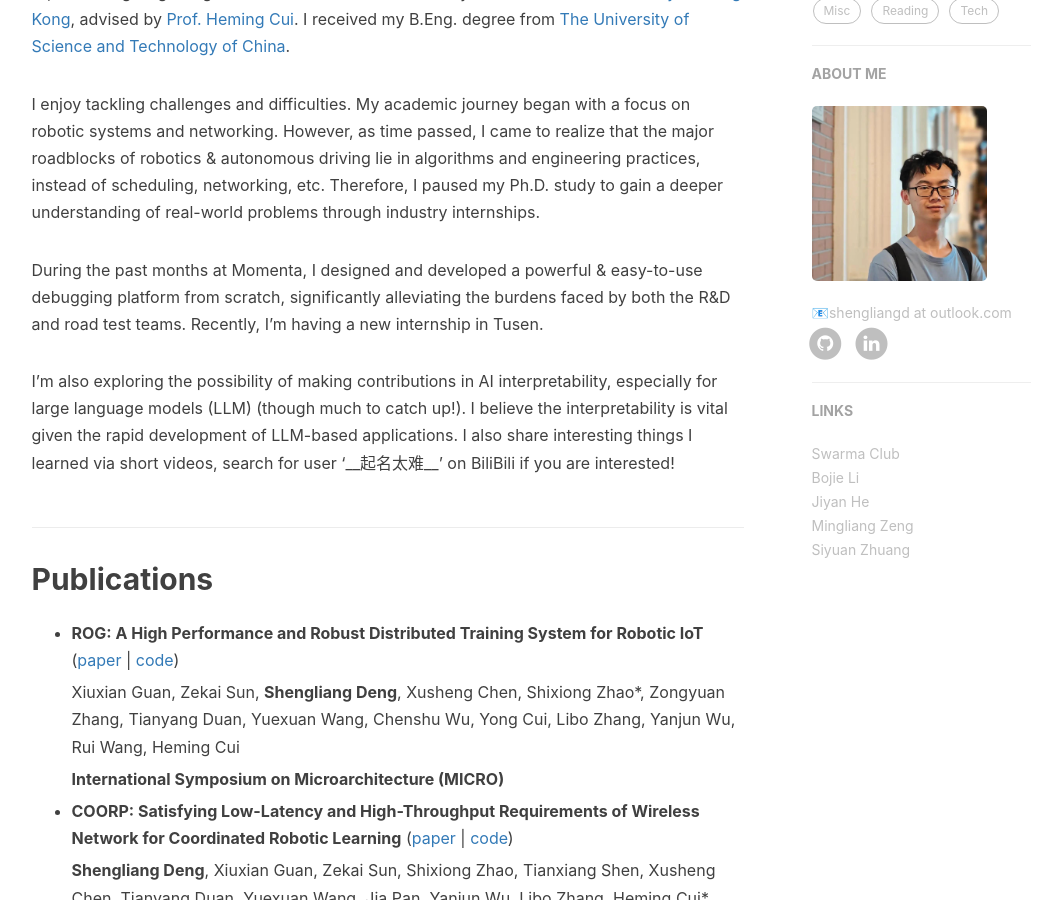
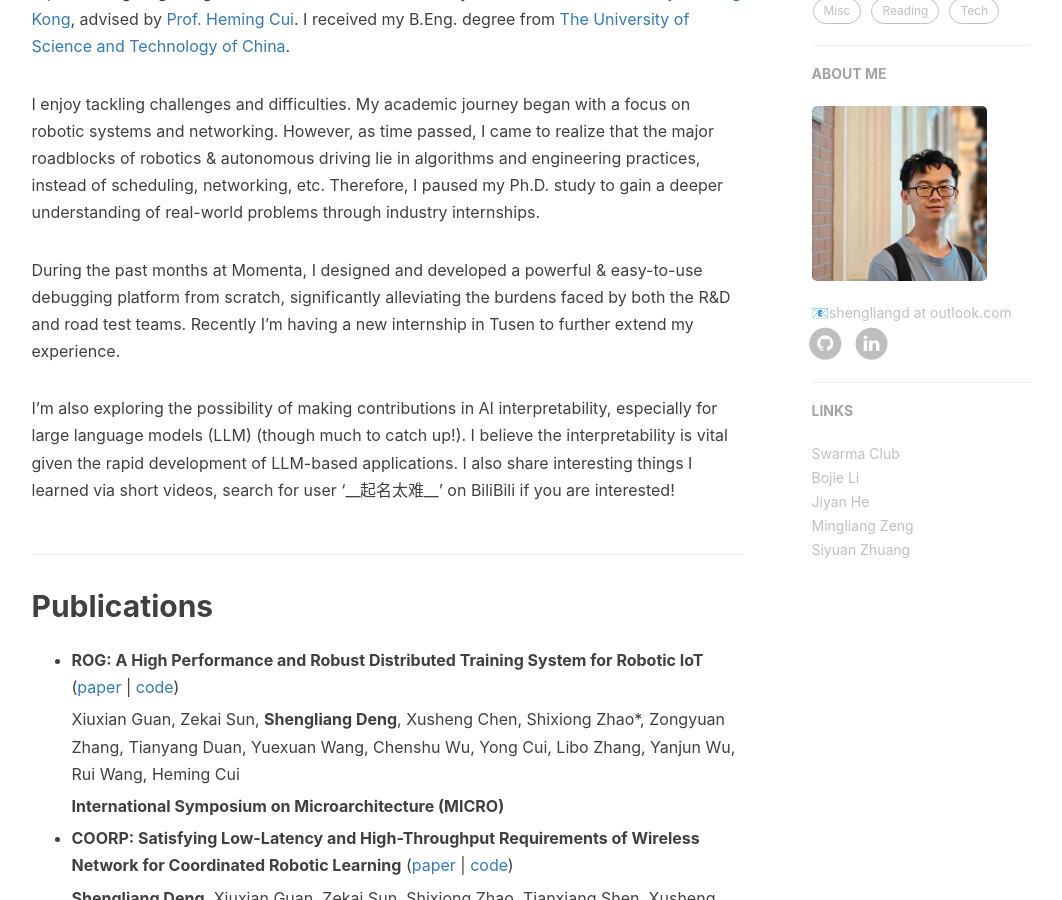
Before and after one commit to shengliangd/shengliangd.github.io, a Jekyll site: the page built from about.html, in a window 1280 px wide and 900 px high, scrolled down 469 px. Shown: the whole window, without its empty margins (136-1198 px from the left). Built offline with Jekyll 4.4.1, drawn with Linux system fonts in a browser that asks for light colours; nearby versions of some CDN libraries; comment, search, counter and statistics services are not loaded.

Commit message:
Update en.md

```diff
--- a/_includes/about/en.md
+++ b/_includes/about/en.md
@@ -6,7 +6,7 @@ I enjoy tackling challenges and difficulties.
 My academic journey began with a focus on robotic systems and networking. However, as time passed, I came to realize that the major roadblocks of robotics & autonomous driving lie in algorithms and engineering practices, instead of scheduling, networking, etc.
 Therefore, I paused my Ph.D. study to gain a deeper understanding of real-world problems through industry internships.
 
-During the past months at Momenta, I designed and developed a powerful & easy-to-use debugging platform from scratch, significantly alleviating the burdens faced by both the R&D and road test teams. Recently, I’m having a new internship in Tusen.
+During the past months at Momenta, I designed and developed a powerful & easy-to-use debugging platform from scratch, significantly alleviating the burdens faced by both the R&D and road test teams. Recently I’m having a new internship in Tusen to further extend my experience.
 
 I’m also exploring the possibility of making contributions in AI interpretability, especially for large language models (LLM) (though much to catch up!). I believe the interpretability is vital given the rapid development of LLM-based applications. I also share interesting things I learned via short videos, search for user '\_\_起名太难\_\_' on BiliBili if you are interested!
 
```
